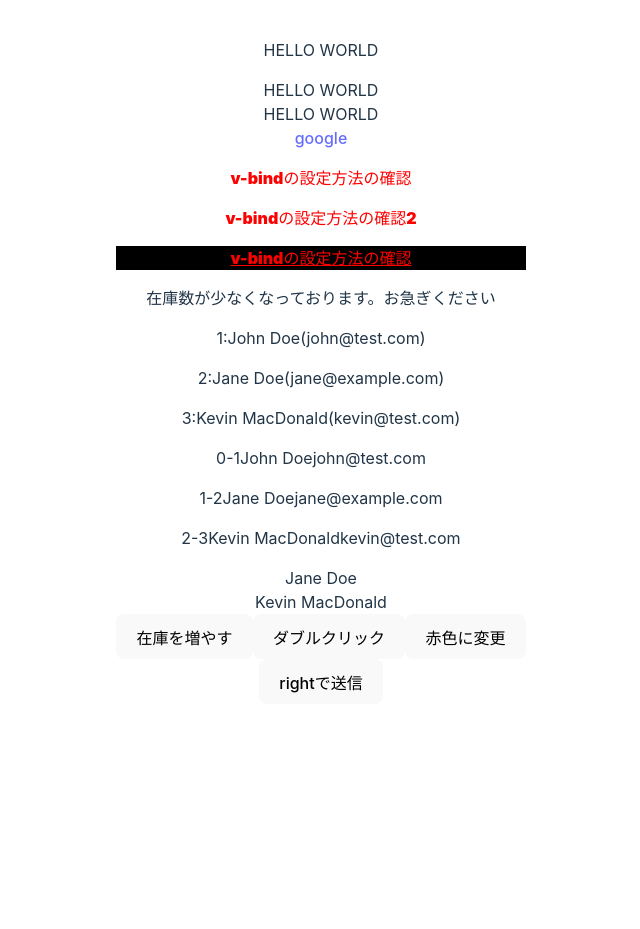
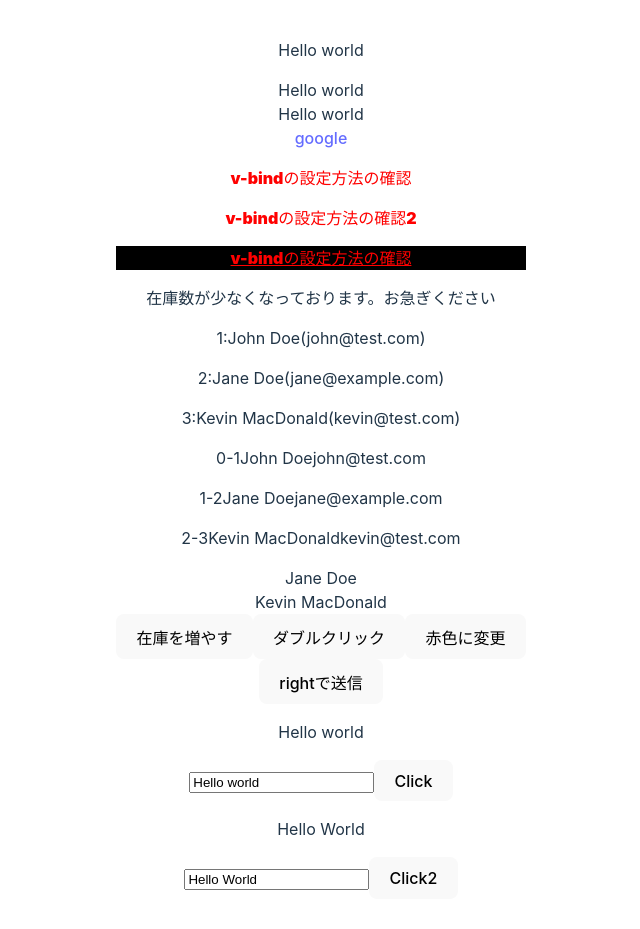
Before and after one commit to yusuke-miura7/vue3-learning, a Vue app in the folder first-vue-app/: page / in a window 1280 px wide. Shown: the part 119-1048 px from the top of the page, without its empty margins (319-959 px from the left). Before the commit the page ends 855 px from the top, so only its background shows below. Built offline with nearby package versions, Linux system fonts and the light colour scheme.

Commit message:
双方向バイディングの確認

```diff
--- a/first-vue-app/src/App.vue
+++ b/first-vue-app/src/App.vue
@@ -1,15 +1,23 @@
 <!-- JavaScript部分 -->
 <script setup>
 import { ref } from 'vue';
-console.log('Hello World');
-let message = 'Hello world'
-// const message = '<h2>Hello world</h2>'
+import { reactive} from 'vue';
 
-const upperCase = () =>{
-  message = message.toUpperCase();
+// 双方向バイディング一つ目の書き方
+const message = ref('Hello world');
+
+const clickButton = () =>{
+  console.log(message.value);
 };
 
-upperCase();
+// 双方向バイディング二つ目の書き方
+const form = reactive({
+  message: 'Hello World',
+});
+
+const clickButton2 = () =>{
+  console.log(form.message);
+};
 
 const link = 'https://google.com';
 
@@ -91,7 +99,14 @@ const users = [
       <button @keyup.right="send">rightで送信</button>
     </form>
 
+    <!-- v-modelで双方向バイディング(reactivity持たせる必要あり) -->
+    <p>{{ message }}</p>
+    <input v-model="message" />
+    <button @click="clickButton">Click</button>
 
+    <p>{{ form.message }}</p>
+    <input v-model="form.message" />
+    <button @click="clickButton2">Click2</button>
   </div>
 </template>
 
```
